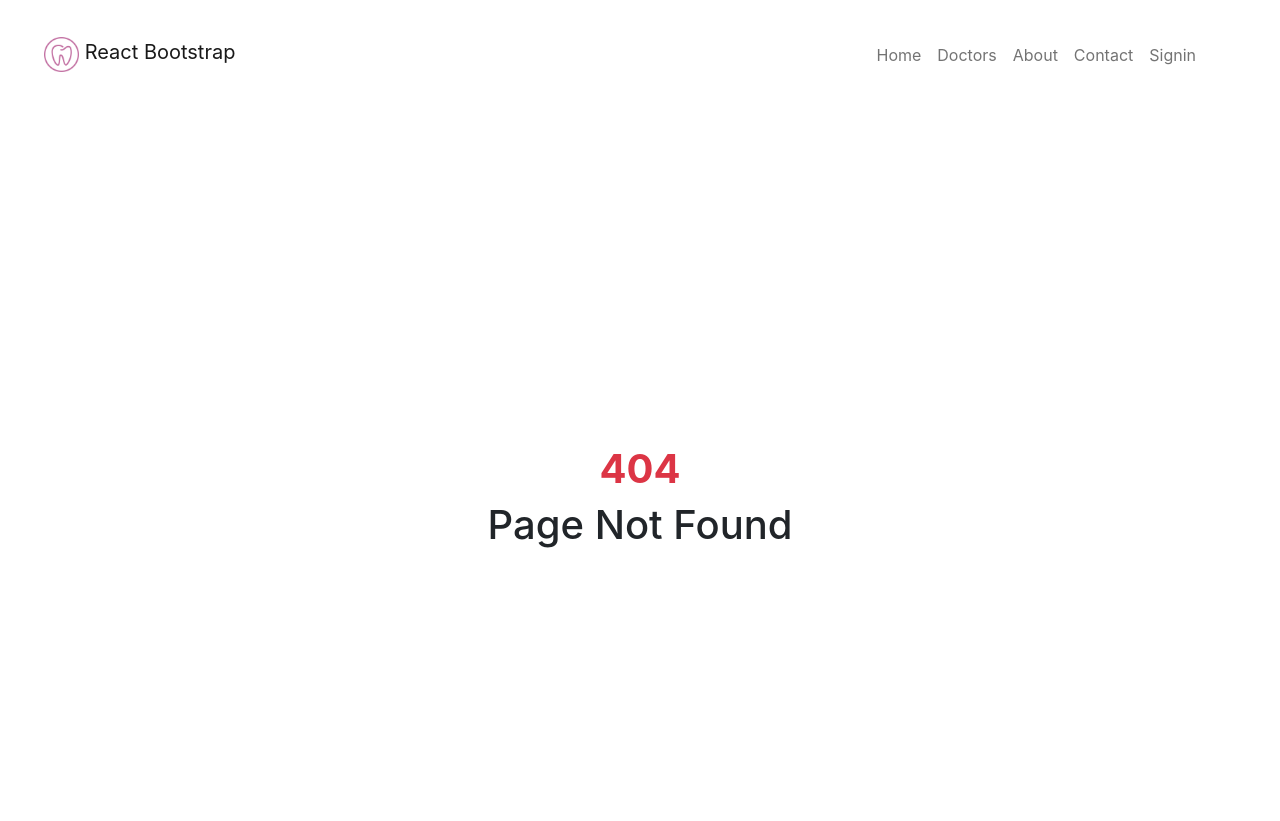
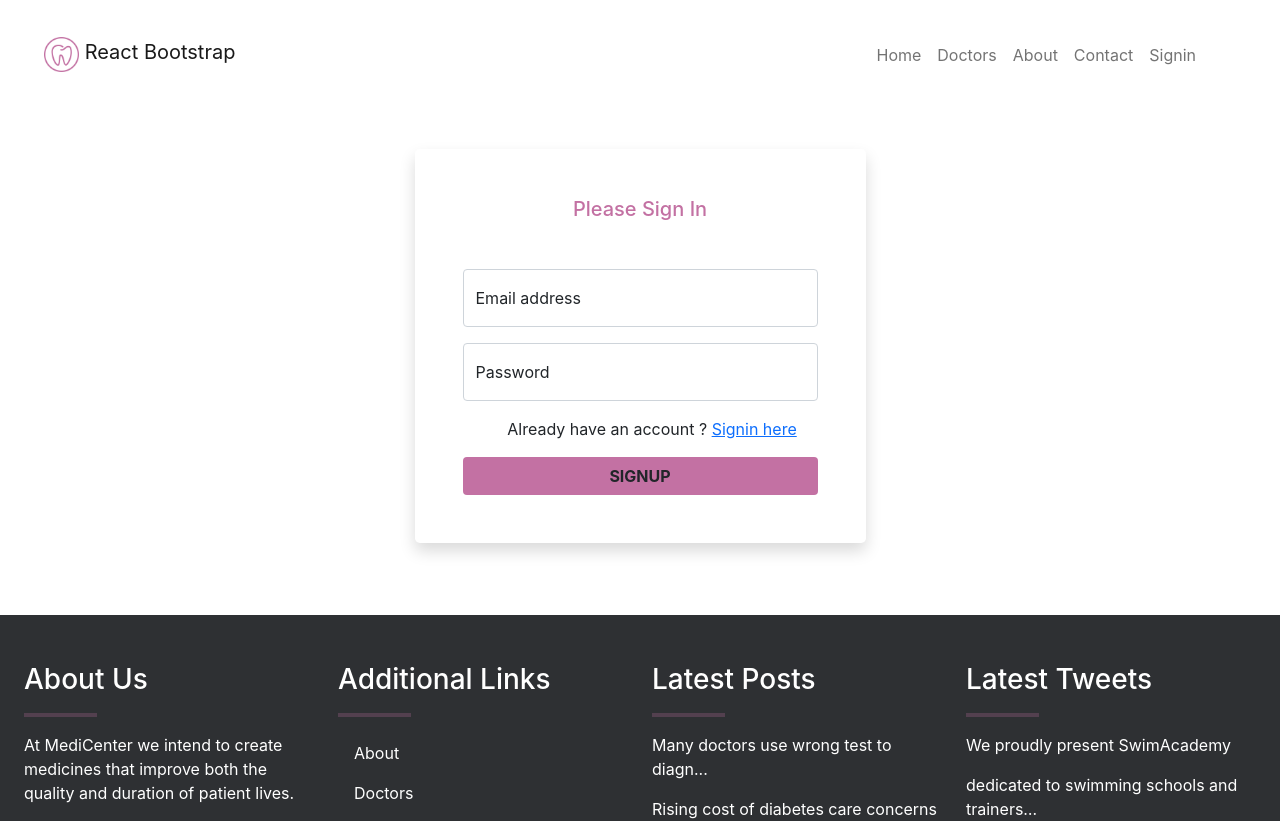
Before and after one commit to kawsarm104/medicenter-detistry, a React (Create React App) app: page /signup in a window 1280 px wide. Shown: the top 821 px of the page. Built offline with nearby package versions, Linux system fonts and the light colour scheme; no server answers.

Commit message:
added signup page

```diff
--- a/src/App.js
+++ b/src/App.js
@@ -4,6 +4,7 @@ import AuthProvider from "./contexts/AuthProvider";
 import About from "./Pages/About/About";
 import PrivateRoute from "./Pages/Auth/PrivateRoute/PrivateRoute";
 import Signin from "./Pages/Auth/Signin/Signin";
+import Signup from "./Pages/Auth/Signup/Signup";
 import Footer from "./Pages/Common/Footer/Footer";
 import Header from "./Pages/Common/Header/Header";
 import Contact from "./Pages/Contact/Contact";
@@ -45,6 +46,9 @@ function App() {
             <Route path="/signin">
               <Signin></Signin>
             </Route>
+            <Route path="/signup">
+              <Signup></Signup>
+            </Route>
             <Route path="*">
               <NotFound></NotFound>
             </Route>
--- a/src/Pages/Auth/Signin/Signin.css
+++ b/src/Pages/Auth/Signin/Signin.css
@@ -11,6 +11,9 @@
   letter-spacing: 0.05rem;
   padding: 0.75rem 1rem;
 }
+.signin-btn{
+  background-color: #c371a3;
+}
 
 .btn-google {
   color: white !important;
--- a/src/Pages/Auth/Signin/Signin.js
+++ b/src/Pages/Auth/Signin/Signin.js
@@ -1,13 +1,13 @@
 import React from "react";
 import { useHistory, useLocation } from "react-router";
+import { Link } from "react-router-dom";
 // import useAuth from './../../../hooks/useAuth';
 import useAuth from "../../../Hooks/useAuth";
 import "./Signin.css";
 // import useAuth from './../../../Hooks/useAuth'
 
 const Signin = () => {
-  const { signInUsingGoogle, signInUsingFacebook, setUser, setIsLoading } =
-    useAuth();
+  const { signInUsingGoogle, setUser, setIsLoading } = useAuth();
   const location = useLocation();
   const history = useHistory();
   const handleGoogleSignin = () => {
@@ -16,16 +16,6 @@ const Signin = () => {
         history.push(location.state?.from || "/home");
         // console.log(location.state?.from,"google er te");
         setUser(result.user);
-      })
-      .finally(() => setIsLoading(false));
-  };
-  const handleFacebookSignin = () => {
-    signInUsingFacebook()
-      .then((result) => {
-        history.push(location.state?.from || "/home");
-        // console.log(location.state?.from, "facebook er te");
-        setUser(result.user);
-        // console.log("facebbok user", result.user)
       })
       .finally(() => setIsLoading(false));
   };
@@ -40,7 +30,7 @@ const Signin = () => {
           <div className="col-sm-9 col-md-7 col-lg-5 mx-auto">
             <div className="card border-0 shadow rounded-3 my-5">
               <div className="card-body p-4 p-sm-5">
-                <h2 className="card-title text-center mb-5 fw-light fs-5 ">
+                <h2 className="card-title text-center mb-5  fs-5 ">
                   Please Sign In
                 </h2>
                 <>
@@ -64,22 +54,16 @@ const Signin = () => {
                   </div>
 
                   <div className="form-check mb-3">
-                    <input
-                      className="form-check-input"
-                      type="checkbox"
-                      value=""
-                      id="rememberPasswordCheck"
-                    />
                     <label
                       className="form-check-label"
                       htmlFor="rememberPasswordCheck"
                     >
-                      Remember password
+                      Need an account ? <Link to="/signup">Signup here</Link>
                     </label>
                   </div>
                   <div className="d-grid">
                     <button
-                      className="btn btn-info btn-Signin text-uppercase fw-bold"
+                      className="btn btn-Signin text-uppercase fw-bold signin-btn"
                       type="submit"
                     >
                       Sign in
@@ -95,7 +79,7 @@ const Signin = () => {
                       <i className="fab fa-google me-2"></i> Sign in with Google
                     </button>
                   </div>
-                  <div className="d-grid">
+                  {/* <div className="d-grid">
                     <button
                       onClick={handleFacebookSignin}
                       className="btn btn-facebook btn-Signin text-uppercase fw-bold"
@@ -104,15 +88,13 @@ const Signin = () => {
                       <i className="fab fa-facebook-f me-2"></i> Sign in with
                       Facebook
                     </button>
-                  </div>
+                  </div> */}
                 </>
               </div>
             </div>
           </div>
         </div>
       </div>
-
-
     </div>
   );
 };
--- a/src/Pages/Auth/Signup/Signup.js
+++ b/src/Pages/Auth/Signup/Signup.js
@@ -1,11 +1,69 @@
-import React from 'react';
+import React from "react";
+import { useHistory, useLocation } from "react-router";
+import { Link } from "react-router-dom";
+// import useAuth from './../../../hooks/useAuth';
+import useAuth from "../../../Hooks/useAuth";
 
 const Signup = () => {
-    return (
-        <div>
-            signup for free
+  const { setUser, setIsLoading } = useAuth();
+  const location = useLocation();
+  const history = useHistory();
+  return (
+    <div className="text-center Signin-container ">
+      <div className="container">
+        <div className="row">
+          <div className="col-sm-9 col-md-7 col-lg-5 mx-auto">
+            <div className="card border-0 shadow rounded-3 my-5">
+              <div className="card-body p-4 p-sm-5">
+                <h2 className="card-title text-center mb-5  fs-5 ">
+                  Please Sign In
+                </h2>
+                <>
+                  <div className="form-floating mb-3">
+                    <input
+                      type="email"
+                      className="form-control"
+                      id="floatingInput"
+                      placeholder="name@example.com"
+                      required
+                    />
+                    <label htmlFor="floatingInput">Email address</label>
+                  </div>
+                  <div className="form-floating mb-3">
+                    <input
+                      type="password"
+                      className="form-control"
+                      id="floatingPassword"
+                      placeholder="Password"
+                    />
+                    <label htmlFor="floatingPassword">Password</label>
+                  </div>
+
+                  <div className="form-check mb-3">
+                    <label
+                      className="form-check-label"
+                      htmlFor="rememberPasswordCheck"
+                    >
+                      Already have an account ?{" "}
+                      <Link to="/signin">Signin here</Link>
+                    </label>
+                  </div>
+                  <div className="d-grid">
+                    <button
+                      className="btn btn-Signin text-uppercase fw-bold signin-btn"
+                      type="submit"
+                    >
+                      Signup
+                    </button>
+                  </div>
+                </>
+              </div>
+            </div>
+          </div>
         </div>
-    );
+      </div>
+    </div>
+  );
 };
 
 export default Signup;
--- a/src/Pages/Common/Header/Header.js
+++ b/src/Pages/Common/Header/Header.js
@@ -39,7 +39,7 @@ const Header = () => {
 
             {user.displayName ? (
               <Nav.Link as={NavLink} to="#">
-               Welcome: {user.displayName}
+                Welcome: {user.displayName}
                 <button
                   onClick={Signout}
                   style={{ border: "none", backgroundColor: "white" }}
```
